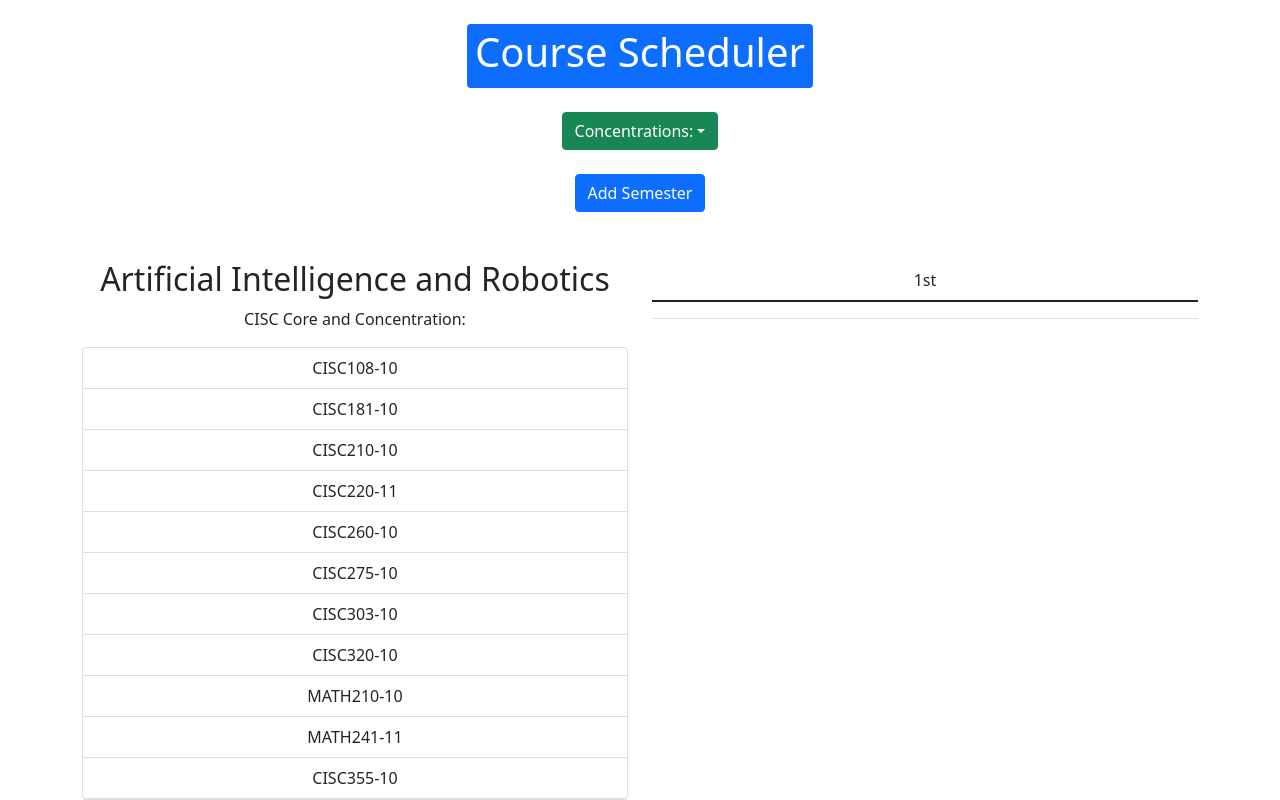
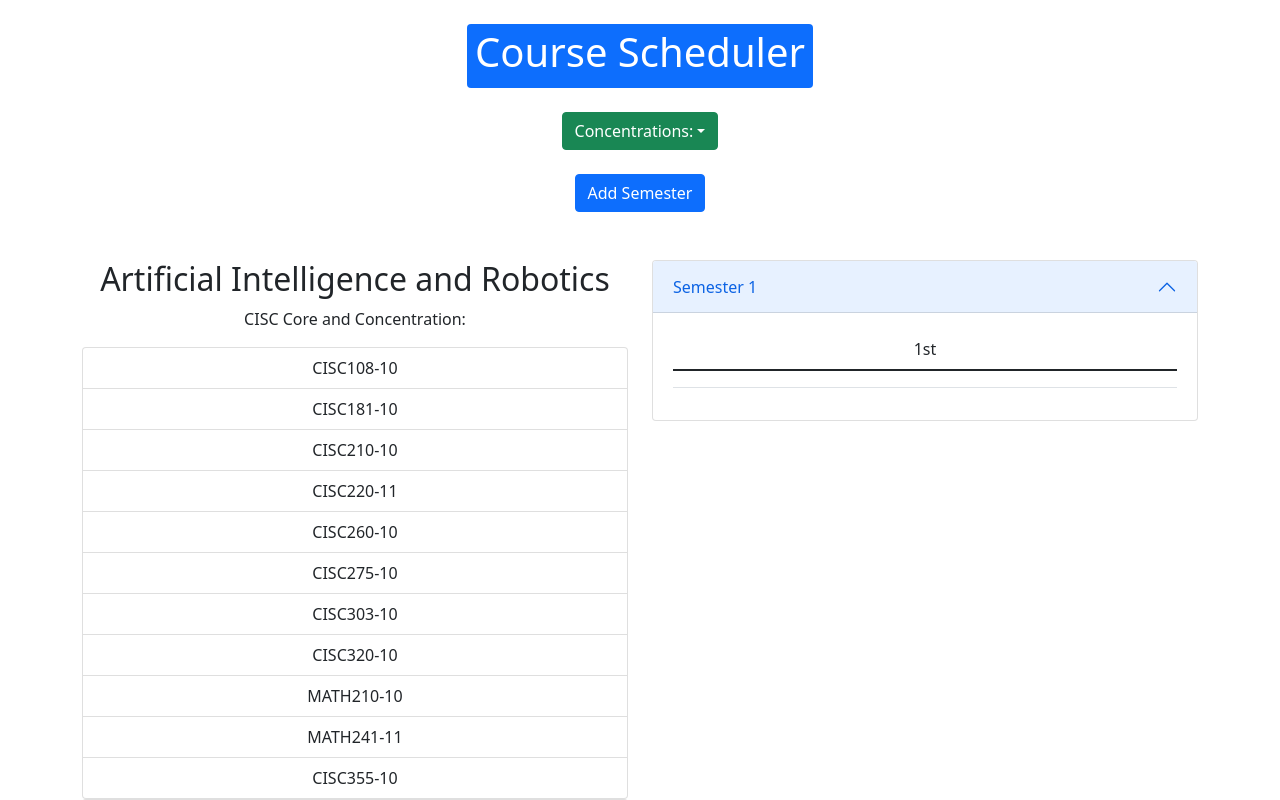
Before and after one commit to UD-CISC275-F21/ud-cis-scheduler-team-4, a React (Create React App) app: page / in a window 1280 px wide. Shown: the top 800 px of the page. Built offline with nearby package versions, Linux system fonts and the light colour scheme.

Commit message:
Added Accordion item for each semester

```diff
--- a/src/components/semesters/SemesterTable.tsx
+++ b/src/components/semesters/SemesterTable.tsx
@@ -2,6 +2,7 @@ import "bootstrap/dist/css/bootstrap.min.css";
 import React from "react";
 import { Semester } from "./Semester";
 import { SemesterType } from "../../interfaces/semester";
+import { Accordion } from "react-bootstrap";
 
 /*
 
@@ -16,7 +17,14 @@ export const SemesterTable = (props: { semesters: number, semestersCourses: Seme
         <>
             {
                 new Array(props.semesters).fill(0).map((elem, ind) =>
-                    <Semester ind={ind} key={`semester-table-key-${ind}`} semesterCourses={props.semestersCourses} setSemesterCourses={props.setSemesterCourses} />
+                    <Accordion key={`accordion ${ind}`} defaultActiveKey="0">
+                        <Accordion.Item eventKey="0">
+                            <Accordion.Header>{`Semester ${ind+1}`}</Accordion.Header>
+                            <Accordion.Body>
+                                <Semester ind={ind} key={`semester-table-key-${ind}`} semesterCourses={props.semestersCourses} setSemesterCourses={props.setSemesterCourses} />
+                            </Accordion.Body>
+                        </Accordion.Item>
+                    </Accordion>
                 )
             }
         </>
```
